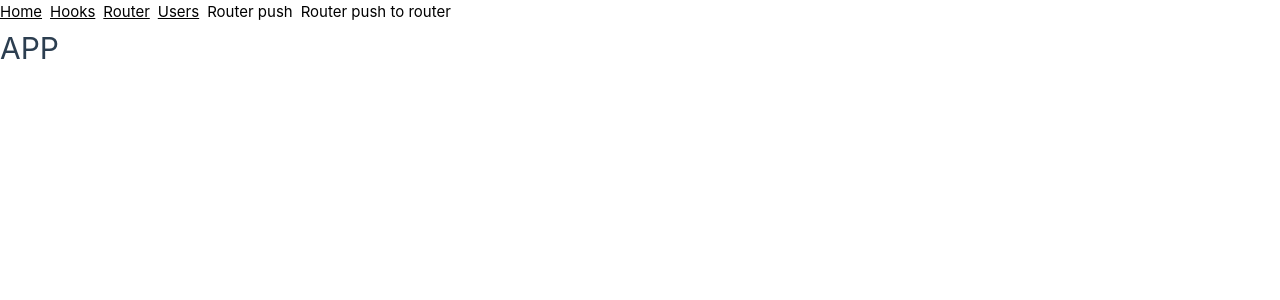
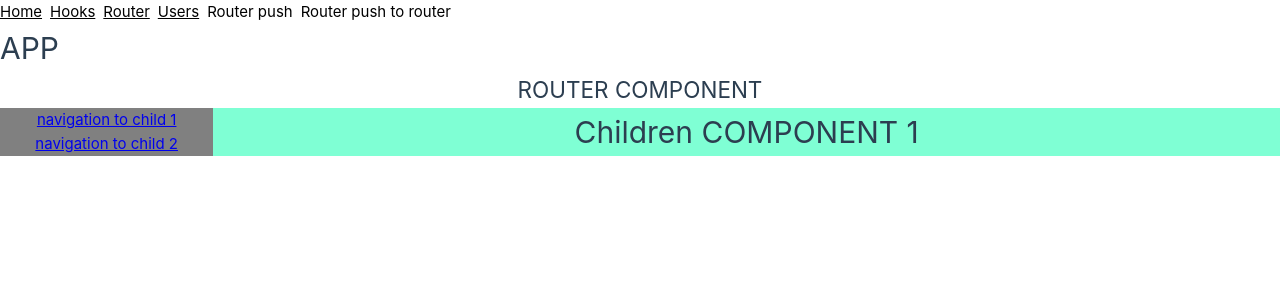
Before and after one commit to YevhenShershen/NotebookVue, a Vue app: page / in a window 1280 px wide. Shown: the top 300 px of the page. Built offline with nearby package versions, Linux system fonts and the light colour scheme.

Commit message:
Nested Routes(children option in  the routes)

```diff
--- /dev/null
+++ b/src/components/routers/ChildrenComponent1.vue
@@ -0,0 +1,3 @@
+<template>
+  <h1>Children COMPONENT 1</h1>
+</template>
--- /dev/null
+++ b/src/components/routers/ChildrenComponent2.vue
@@ -0,0 +1,3 @@
+<template>
+  <h1>Children COMPONENT 2</h1>
+</template>
--- /dev/null
+++ b/src/components/routers/ParentComponent.vue
@@ -0,0 +1,25 @@
+<template>
+  <div class="d-flex h-100">
+    <div class="left-bar d-flex flex-column left-bar">
+      <router-link to="/">navigation to child 1</router-link>
+      <router-link to="child2">navigation to child 2</router-link>
+    </div>
+    <div class="right-side w-100">
+      <router-view />
+    </div>
+  </div>
+</template>
+
+<script>
+export default {}
+</script>
+
+<style scoped>
+.left-bar {
+  width: 20%;
+  background-color: grey;
+}
+.right-side {
+  background-color: aquamarine;
+}
+</style>
--- a/src/router/index.ts
+++ b/src/router/index.ts
@@ -8,17 +8,24 @@ const router = createRouter({
   history: createWebHistory(import.meta.env.BASE_URL),
   //параметр routes - это описание url адресов на которые будет наш роутер реагировать
   routes: [
-    // {
     //в свойстве 'path' может менятся поэтому лучше всего использовать навигацию через 'name'
-    //   path: '/',
-    //   name: 'App',
-    //   component: () => import('../../src/App.vue')
-    // },
     {
-      path: '/router',
+      path: '/',
       name: 'Router',
       //компонент загружается заранее(для маленьких компонентов и проектов)
-      component: RouterView
+      component: () => import('../views/RouterView.vue'),
+      children: [
+        {
+          path: '',
+          name: 'Children1',
+          component: () => import('../components/routers/ChildrenComponent1.vue')
+        },
+        {
+          path: 'child2',
+          name: 'Children2',
+          component: () => import('../components/routers/ChildrenComponent2.vue')
+        }
+      ]
     },
     {
       path: '/hooks',
--- a/src/views/RouterView.vue
+++ b/src/views/RouterView.vue
@@ -1,12 +1,13 @@
 <script setup>
 import { computed, ref } from 'vue'
+import ParentComponent from '../components/routers/ParentComponent.vue'
 </script>
 <template>
-  <div class="w-100 text-center">
+  <div class="w-100 h-100 text-center">
     <h2>ROUTER COMPONENT</h2>
+    <parent-component/>
   </div>
 </template>
-
 <!-- View значит что компонент что то отоброжает -->
 
 <!-- Так примерно выглядит упрощенный прототип VUE router
```
